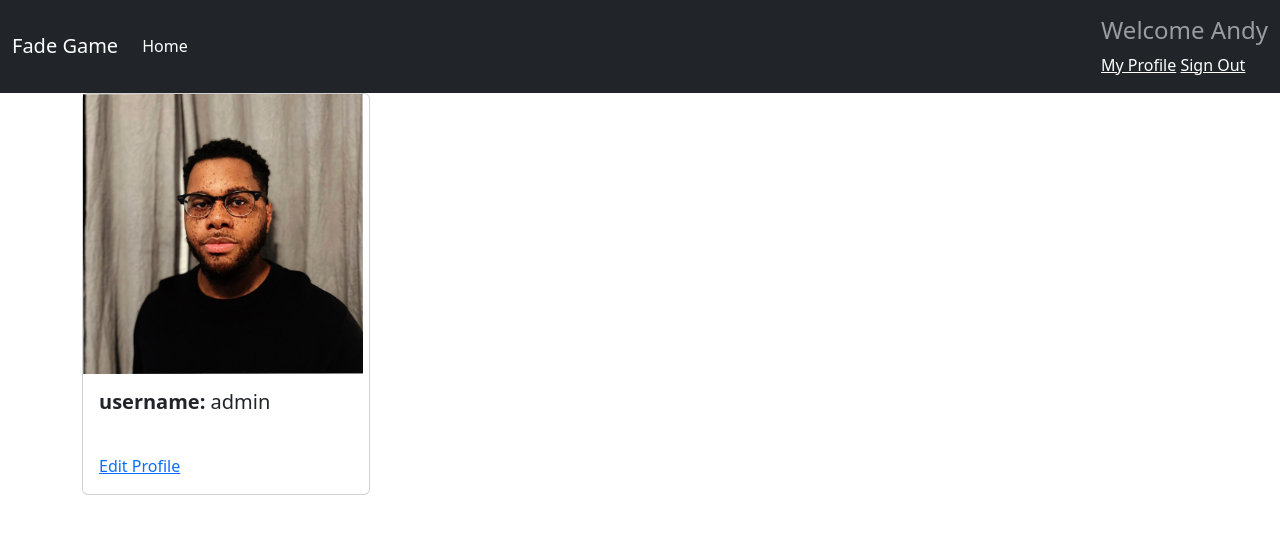
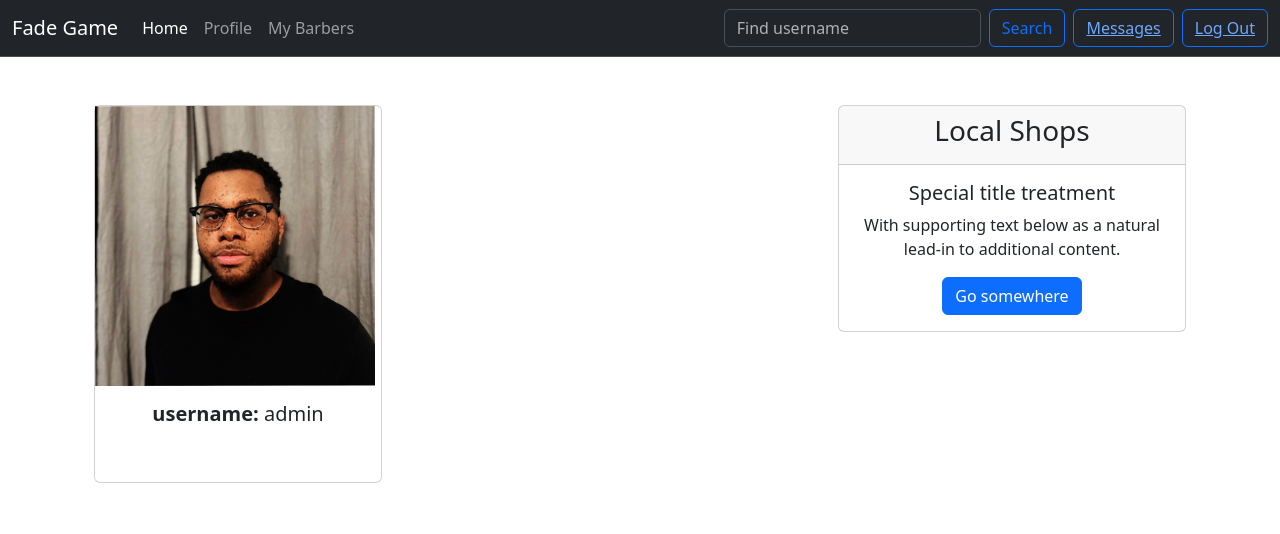
Before and after one commit to AndyHenry93/Django_barbershop, a Django app: page /profile/1/ in a window 1280 px wide. Shown: the top 534 px of the page. Run offline with Django 4.2, Linux system fonts and the light colour scheme; a user stored in the database is signed in; data comes from the database, SQL or seed files in the repository; both versions use the stored data as it was after the commit.

Commit message:
finished the follow system, and client and barber pages

```diff
--- a/shop/forms.py
+++ b/shop/forms.py
@@ -30,7 +30,7 @@ class UserEditForm(forms.ModelForm):
         fields = ['username','email']
 
 class ProfileEditForm(forms.ModelForm):
-    avatar = forms.ImageField(label="Profile Image",widget=forms.FileInput(attrs={'class': 'form-control-file'}))
+    avatar = forms.ImageField(label="Profile Image",widget=forms.FileInput(attrs={'class': 'form-control-file'}),required=False)
     is_barber = forms.BooleanField(label="Are you a barber?",required=False)
 
     class Meta:
@@ -41,7 +41,7 @@ class BarberEditForm(forms.ModelForm):
     bio = forms.CharField(max_length=500, required=True, label = "Bio", widget=forms.TextInput(attrs={'placeholder': 'Describe yourself...'}))
     shop_name = forms.CharField(max_length=100, required=True, label = "Shop Name")
     shop_address = forms.CharField(max_length=100, required=True, label = "Shop Address")
-    client_photo = forms.ImageField(label="Client photos",widget=forms.FileInput(attrs={'class': 'form-control-file'}))
+    client_photo = forms.ImageField(label="Client photos",required=False,widget=forms.FileInput(attrs={'class': 'form-control-file'}))
 
     class Meta:
         model = Profile
--- a/shop/templates/base.html
+++ b/shop/templates/base.html
@@ -14,19 +14,19 @@
     {% include "utils/navbar.html" %}
     {% comment %} Displaying messages{% endcomment %}
     {% if messages %}
-        <ul>
-            {% for message in messages %}
-            <div class="alert alert-warning alert-dismissible fade show" role="alert">
-                <li>{{message|safe}}</li>
-               <button type="button" class="btn-close" data-bs-dismiss="alert" aria-label="Close"></button>
-           </div>
-            {% endfor %}
-        </ul>
+        {% for message in messages %}
+            <div class="alert {{ message.tags }} alert-dismissible fade show" role="alert">
+                <strong>Notice!</strong> {{message}}
+                <button type="button" class="btn-close" data-bs-dismiss="alert" aria-label="Close"></button>
+            </div>
+        {% endfor %}
     {% endif %}
     {% comment %}Displaying templates {% endcomment %}
+    <br><br>
     <div class="container">
         {% block content %}{% endblock content %}
     </div>
+
     <script src="https://cdn.jsdelivr.net/npm/bootstrap@5.3.0-alpha3/dist/js/bootstrap.bundle.min.js" integrity="sha384-ENjdO4Dr2bkBIFxQpeoTz1HIcje39Wm4jDKdf19U8gI4ddQ3GYNS7NTKfAdVQSZe" crossorigin="anonymous"></script>
 </body>
 </html>
--- a/shop/templates/shop/profile.html
+++ b/shop/templates/shop/profile.html
@@ -3,7 +3,10 @@
 {% block title %}Profile{% endblock title %}
 
 {% block content %}
-    <div>
+
+    <div class="container text-center">
+      <div class="row">
+        <div class="col-8">
           <div class="card" style="width: 18rem;">
               <img src="{{user_profile.avatar.url}}"  alt="profile image" height=280px width=280px>
               <div class="card-body">
@@ -19,7 +22,7 @@
                   </ul>
               {% endif %}
               <div class="card-body">
-              <a href="{% url 'shop:edit' %}" class="card-link">Edit Profile</a>
+                {% comment %} <a href="{% url 'shop:edit' %}" class="card-link">Edit Profile</a> {% endcomment %}
                 {% if user_profile.is_barber %}
                   <a href="#" class="card-link">Follow Me</a>
                   <a href="#" class="card-link">Message</a>
@@ -27,4 +30,60 @@
               </div>
         </div>
       </div>
+        <div class="col-4">
+          {% if user_profile.is_barber%}
+          {% comment %} Announment Card {% endcomment %}
+          <div class="card">
+            <div class="card-header">
+              <h3>{{user_profile.shop_name}}</h3>
+            </div>
+            <div class="card-body">
+              <h5 class="card-title"><strong>Announments!</strong></h5>
+              <p class="card-text">Some Announment.</p>
+            </div>
+          </div>
+          <br>
+          {% comment %} Client Card {% endcomment %}
+          <div class="card">
+            <div class="card-header">
+              <h3>Transactions</h3>
+            </div>
+            <div class="card-body">
+              <h5 class="card-title"><strong>Most Recent</strong></h5>
+              {% comment %} for loop: recent 5 {% endcomment %}
+              <p class="card-text">Total Number.</p>
+              <a href="#" class="btn btn-primary">All Transactions</a>
+            </div>
+          </div>
+          <br>
+          {% comment %} Client Card {% endcomment %}
+          <div class="card">
+            <div class="card-header">
+              <h3>My Appointments</h3>
+            </div>
+            <div class="card-body">
+              <h5 class="card-title"><strong>Todays Date</strong></h5>
+              {% comment %} for loop: recent 5 {% endcomment %}
+              <p class="card-text">Total Appointment count</p>
+              <a href="#" class="btn btn-primary">All Appointments</a>
+            </div>
+          </div>
+        </div>
+
+        {% else %}
+        <div class="card">
+          <div class="card-header">
+            <h3>Local Shops</h3>
+          </div>
+          <div class="card-body">
+            <h5 class="card-title">Special title treatment</h5>
+            <p class="card-text">With supporting text below as a natural lead-in to additional content.</p>
+            <a href="#" class="btn btn-primary">Go somewhere</a>
+          </div>
+        </div>
+      </div>
+        {% endif %}
+      </div>
+    </div>
+    </div>
 {% endblock content %}
--- a/shop/templates/shop/register.html
+++ b/shop/templates/shop/register.html
@@ -7,6 +7,7 @@
     <form action="" method="post">
         {% csrf_token %}
         {{user_form.as_p}}
+        {{profile_form.as_p}}
         <input type="submit" value="Register">
     </form>
 {% endblock content %}
--- a/shop/templates/utils/navbar.html
+++ b/shop/templates/utils/navbar.html
@@ -1,27 +1,50 @@
-<nav class="navbar bg-dark navbar-expand-lg" data-bs-theme="dark">
+<nav class="navbar navbar-expand-lg bg-dark border-bottom border-bottom-dark" data-bs-theme="dark">
   <div class="container-fluid">
     <a class="navbar-brand" href="{% url 'shop:index' %}">Fade Game</a>
     <button class="navbar-toggler" type="button" data-bs-toggle="collapse" data-bs-target="#navbarSupportedContent" aria-controls="navbarSupportedContent" aria-expanded="false" aria-label="Toggle navigation">
       <span class="navbar-toggler-icon"></span>
     </button>
     <div class="collapse navbar-collapse" id="navbarSupportedContent">
+      {% comment %} Left Side {% endcomment %}
       <ul class="navbar-nav me-auto mb-2 mb-lg-0">
-          {% if user.is_authenticated %}
+          {% if request.user.is_authenticated %}
                <li class="nav-item">
                 <a class="nav-link active" aria-current="page" href="{% url 'shop:homepage' %}">Home</a>
               </li>
+              <li class="nav-item">
+                <a class="nav-link" href="{% url 'shop:profile' request.user.profile.id %}">Profile</a>
+              </li>
+          {% endif %}
+          {% if request.user.profile.is_barber%}
+            <li class="nav-item">
+              <a class="nav-link" href="{% url 'shop:profile_list'%}">My Clients</a>
+            </li>
+          {% elif request.user.is_authenticated %}
+            <li class="nav-item">
+              <a class="nav-link" href="{% url 'shop:profile_list'%}">My Barbers</a>
+            </li>
           {% endif %}
       </ul>
-        <span class="navbar-text">
-          {% if user.is_authenticated %}
-              <h4>Welcome {{request.user.first_name}}</h4>
-              <a href="{% url 'shop:profile' request.user.profile.id%}">My Profile</a>
-              <a href="{% url 'shop:signout' %}">Sign Out</a>
+
+      {% comment %} Right Side {% endcomment %}
+        {%if request.user.is_authenticated %}
+        <form class="d-flex" role="search">
+          <input class="form-control me-2" type="search" placeholder="Find username" aria-label="Search">
+          <button class="btn btn-outline-primary" type="submit">Search</button>
+        </form>
+
+        <div class="d-grid gap-2 d-md-flex justify-content-md-end ms-2">
+          <button class="btn btn-outline-primary" type="button"><a href="{% url 'shop:signout' %}">Messages</a></button>
+        </div>
+        <div class="d-grid gap-2 d-md-flex justify-content-md-end ms-2">
+          <button class="btn btn-outline-primary" type="button"><a href="{% url 'shop:signout' %}">Log Out</a></button>
+        </div>
       {% else %}
-              <a href="{% url 'shop:signin' %}">Sign In</a>
-              <a href="{% url 'shop:register' %}">Register</a>
+        <div class="d-grid gap-2 d-md-flex justify-content-md-end">
+          <button class="btn btn-outline-primary" type="button"><a href="{% url 'shop:register' %}">Create Account</a></button>
+          <button class="btn btn-outline-primary" type="button"><a href="{% url 'shop:signin' %}">Log In</a></button>
+        </div>
       {% endif %}
-        </span>
     </div>
   </div>
 </nav>
--- a/shop/urls.py
+++ b/shop/urls.py
@@ -10,6 +10,6 @@ urlpatterns = [
     path('signout/',views.signout,name='signout'),
     path('register/',views.register,name="register"),
     path('profile/<int:id>/',views.profile_page, name="profile"),
-    path('profile_edit/',views.account_edit,name="edit"),
     path('barber_edit/',views.barber_edit,name="barber_edit"),
+    path('profile_list/',views.profile_list,name="profile_list"),
 ]
--- a/shop/views.py
+++ b/shop/views.py
@@ -1,5 +1,5 @@
 from django.shortcuts import render, redirect, get_object_or_404
-from . forms import UserRegisterForm, SignInForm, ProfileEditForm, UserEditForm, BarberEditForm
+from . forms import UserRegisterForm, SignInForm, ProfileEditForm, BarberEditForm
 from . models import Profile
 from django.contrib import messages
 from django.contrib.auth import login, logout, authenticate
@@ -12,6 +12,7 @@ def login_user(request, username, password):
     user = authenticate(request, username=username, password=password)
     if user is not None:
         login(request,user)
+        messages.success(request,"Login Sucessful")
     else:
         messages.error(request,"Please check your credentials,either the username or password is incorrect ")
         return HttpResponse("Invalid username or password")
@@ -55,11 +56,21 @@ def register(request):
             new_user.save()
             # login the user
             login_user(request,cd['username'],cd['password'])
-            messages.success(request, "You're profile was sucessfully created, Please upload your profile image")
-            return redirect("shop:edit")
+            profile_form = ProfileEditForm(request.POST, request.FILES,instance=request.user.profile)
+            if profile_form.is_valid():
+                profile_form.save()
+                if request.user.profile.is_barber:
+                    return redirect('shop:barber_edit')
+            messages.success(request, "You're profile was sucessfully created")
+            return redirect("shop:homepage")
     else:
         user_form = UserRegisterForm()
-        return render(request, 'shop/register.html',{'user_form':user_form})
+        profile_form = ProfileEditForm()
+        context = {
+                "user_form":user_form,
+                "profile_form":profile_form
+            }
+        return render(request, 'shop/register.html',context)
 
 # TODO: Create user login view
 def signin(request):
@@ -96,6 +107,7 @@ def signout(request):
     return redirect("shop:index")
 
 # TODO: Create user profile page
+@login_required
 def profile_page(request,id):
     """
     Gets current users profile
@@ -109,29 +121,7 @@ def profile_page(request,id):
     }
     return render(request,"shop/profile.html",context)
 
-# TODO:
-@login_required
-def account_edit(request):
-    if request.method == 'POST':
-        user_edit = UserEditForm(request.POST, instance=request.user)
-        profile_edit = ProfileEditForm(request.POST, request.FILES, instance=request.user.profile)
-        if user_edit.is_valid and profile_edit.is_valid:
-            user_edit.save()
-            profile_edit.save()
-            if request.user.profile.is_barber:
-                return redirect('shop:barber_edit')
-            messages.success(request, "You're profile was sucessfully updated")
-            return redirect('shop:homepage')
-    else:
-        user_edit = UserEditForm(instance=request.user)
-        profile_edit = ProfileEditForm(instance=request.user.profile)
-        context = {
-            'user_edit':user_edit,
-            'profile_edit': profile_edit
-        }
-        return render(request,"shop/edit_account.html",context)
-
-# TODO:
+# # TODO:
 @login_required
 def barber_edit(request):
     if request.method == 'POST':
@@ -143,3 +133,15 @@ def barber_edit(request):
     else:
         barber_form = BarberEditForm()
         return render(request,"shop/barber_edit.html",{'barber_form':barber_form})
+
+@login_required
+def profile_list(request):
+    """
+    Returns the list of all the users being followed by the current logged in user
+    """
+    user = get_object_or_404(Profile, user=request.user)
+    user_follows = user.follows.all()
+    context={
+        "user_follows":user_follows
+    }
+    return render(request,"shop/profile_list.html",context)
```
Also changed, not shown: mysite/settings.py (+9 -0 lines), shop/templates/shop/edit_account.html (deleted, +0 -13 lines), shop/templates/shop/profile_list.html (added, +26 -0 lines), db.sqlite3. Lines whose indentation alone changed are shown as unchanged.
